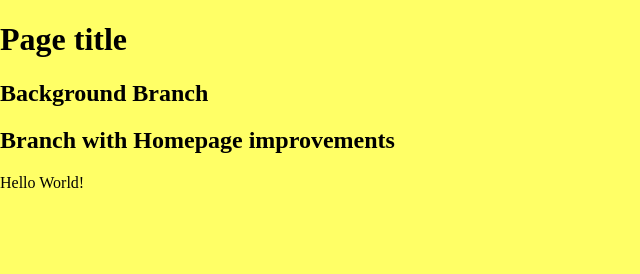
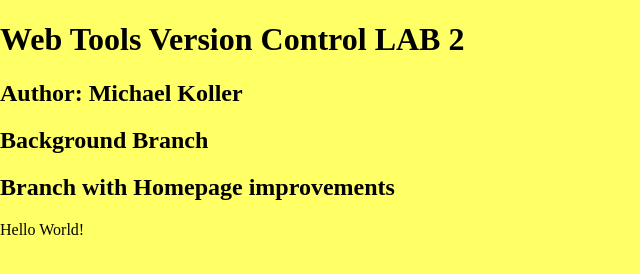
Before and after one commit to kollerm/Webtools-github-intro-Koller, a plain HTML site: page index.html in a window 1280 px wide. Shown: the whole page, without its empty margins (0-640 px from the left). Drawn offline with nearby package versions, Linux system fonts and the light colour scheme.

Commit message:
VC Lab 2 commit 1
The <h1> tag of Index.html was changed and an <h2> tag was added as directed by the Version Control Lab 2 instructions.

```diff
--- a/index.html
+++ b/index.html
@@ -14,7 +14,8 @@
     </head>
     <body>
     <header>
-	<h1>Page title</h1>
+	<h1>Web Tools Version Control LAB 2</h1>
+        <h2>Author: Michael Koller</h2>
     </header>
     <nav id="pageNav">
     </nav>
```
